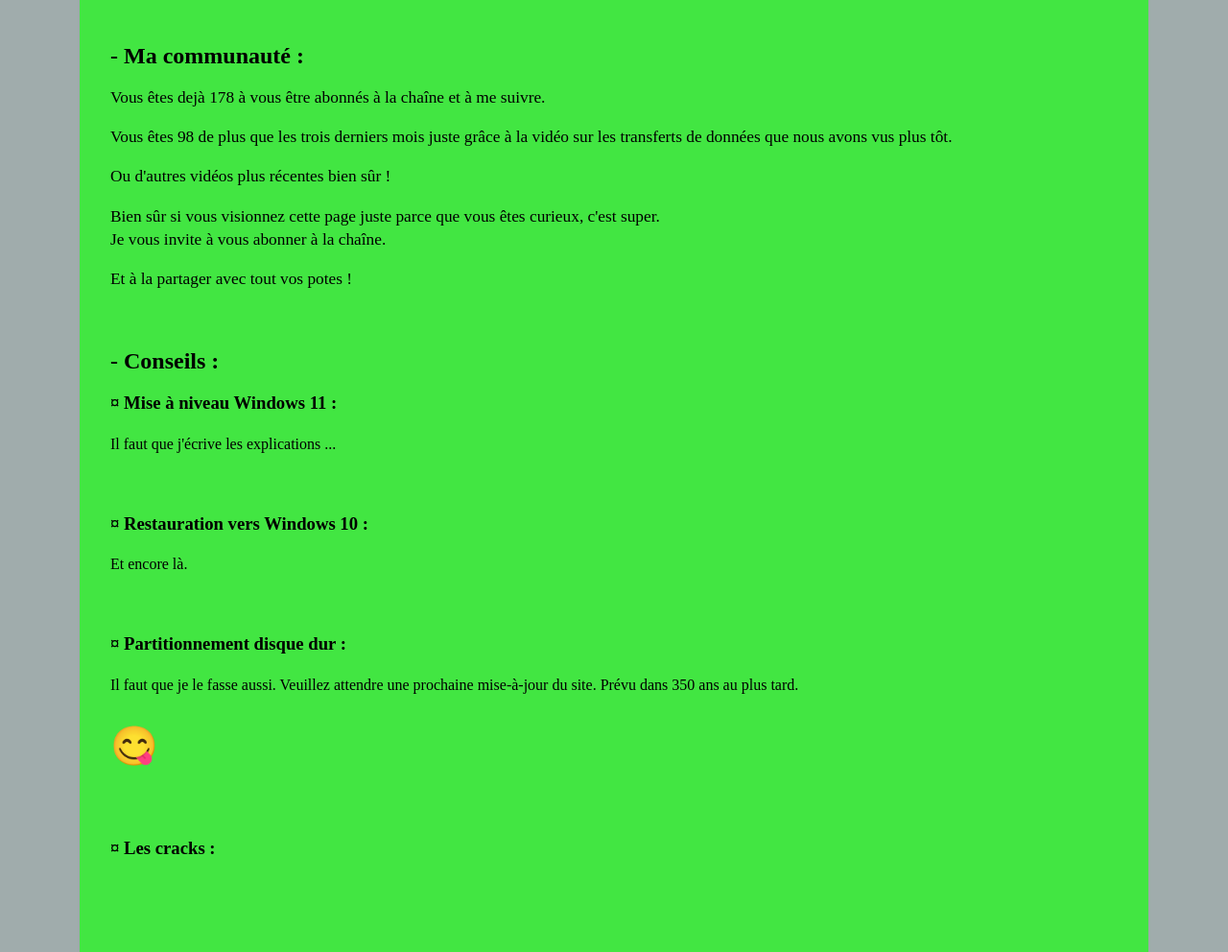
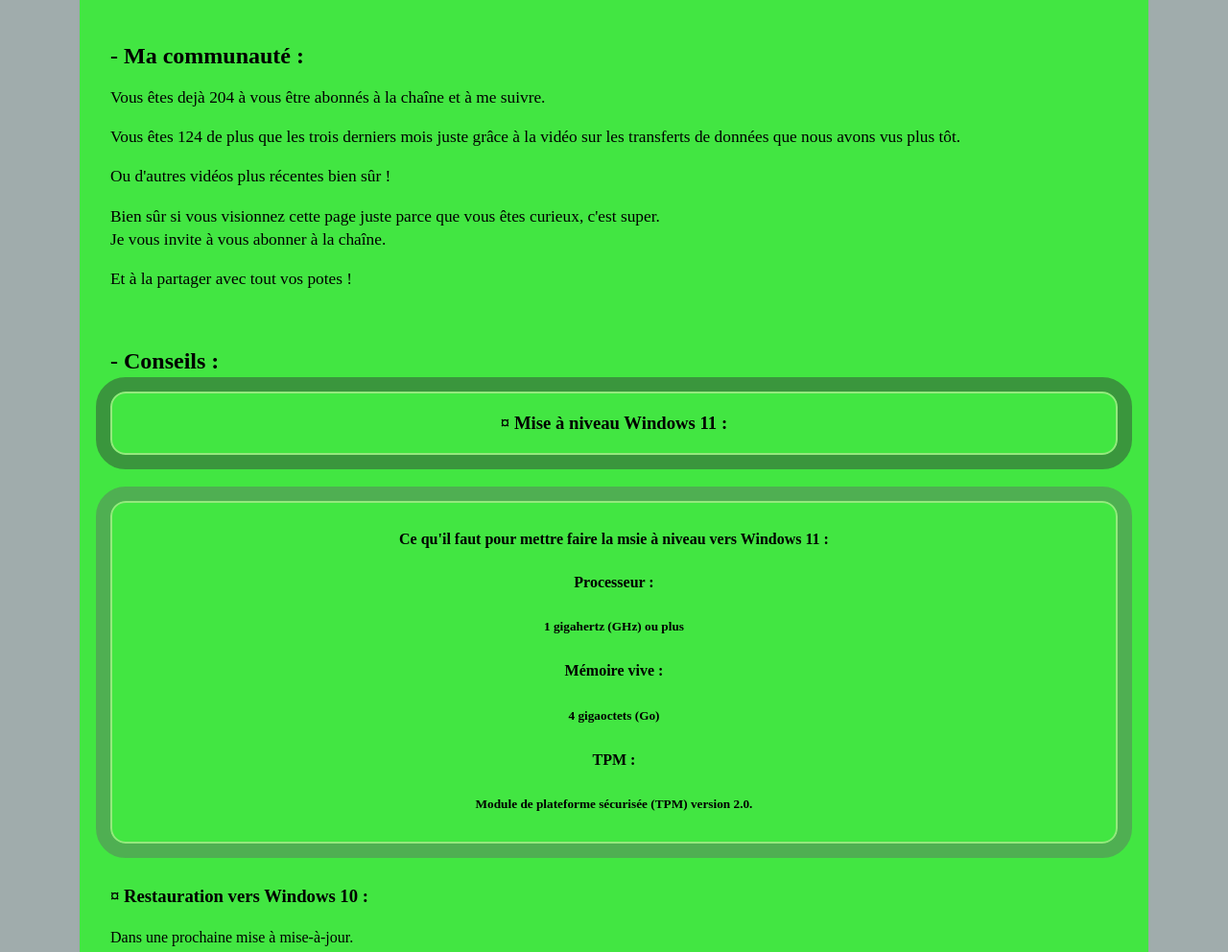
Before and after one commit to manu321-code/EmmanuelT32---Le-blog, a plain HTML site: page index.html in a window 1280 px wide. Shown: the part 820-1812 px from the top of the page at 96% size. Drawn offline with Linux system fonts and the light colour scheme.

Commit message:
Update index.html

```diff
--- a/index.html
+++ b/index.html
@@ -68,7 +68,7 @@
             <div class="dropdown-content">
                 <a href="#Contact">Contact</a>
                 <a href="#...">Auteur Emmanuel</a>
-                <a href="#...">Date 25-04-22</a>
+                <a href="#...">Date 28-05-22</a>
             </div>
         </li>
     </ul>
@@ -84,7 +84,7 @@
         activités derrière cette chaîne.</p>
     <p style="font-size: 13pt;">Merci à vous tous pour vos encouragements ! <br><br> Cette vidéo a déjà
         dépassé
-        les <u>28 K vues</u>.</p>
+        les <u>33 K vues</u>.</p>
     <p style="font-size:13pt">Je suis si content qu'on ait réussi à atteindre tant de vues juste sur une vidéo !!!</p>
     <p style="font-size:40px">&#128540; &#128516;</p>
 
@@ -103,8 +103,8 @@
 
     <h2 id="macommunoté">- Ma communauté :</h2>
 
-    <p style="font-size: 13pt;">Vous êtes dejà 178 à vous être abonnés à la chaîne et à me suivre.</p>
-    <p style="font-size: 13pt;">Vous êtes 98 de plus que les trois derniers mois juste grâce à la vidéo sur les
+    <p style="font-size: 13pt;">Vous êtes dejà 204 à vous être abonnés à la chaîne et à me suivre.</p>
+    <p style="font-size: 13pt;">Vous êtes 124 de plus que les trois derniers mois juste grâce à la vidéo sur les
         transferts de données que nous avons vus plus tôt.</p>
     <p style="font-size: 13pt;">Ou d'autres vidéos plus récentes bien sûr !</p>
     <p style="font-size: 13pt;">Bien sûr si vous visionnez cette page juste parce que vous êtes curieux, c'est
@@ -114,12 +114,31 @@
 
     <br>
     <h2 id="conseils">- Conseils :</h2>
-    <h3 id="miseaniveauwin11">¤ Mise à niveau Windows 11 :</h3>
-    <p>Il faut que j'écrive les explications ...</p>
+
+    <div
+        style="border-radius: 1rem; border: 2px solid rgb(149, 232, 126); outline: #3a963d solid 15px; margin: auto; padding: auto; text-align: center;">
+        <h3 id="miseaniveauwin11">¤ Mise à niveau Windows 11 :</h3>
+    </div>
+
+    <br>
+    <br>
+
+    <div
+        style="border-radius: 1rem; border: 2px solid rgb(149, 232, 126); outline: #4faf52 solid 15px; margin: auto; padding: 5px; text-align: center;">
+
+        <h4>Ce qu'il faut pour mettre faire la msie à niveau vers Windows 11 :</h4>
+        <h4>Processeur :</h4>
+        <h5><b>1 gigahertz (GHz)</b> ou plus</h5>
+        <h4>Mémoire vive :</h4>
+        <h5>4 gigaoctets (Go)</h5>
+        <h4>TPM :</h4>
+        <h5>Module de plateforme sécurisée (TPM) version 2.0.</h5>
+    </div>
+
     <br>
 
     <h3 id="restaurationwin10">¤ Restauration vers Windows 10 :</h3>
-    <p>Et encore là.</p>
+    <p>Dans une prochaine mise à mise-à-jour.</p>
     <br>
 
     <h3 id="partitionnementdisquedur">¤ Partitionnement disque dur :</h3>
```
